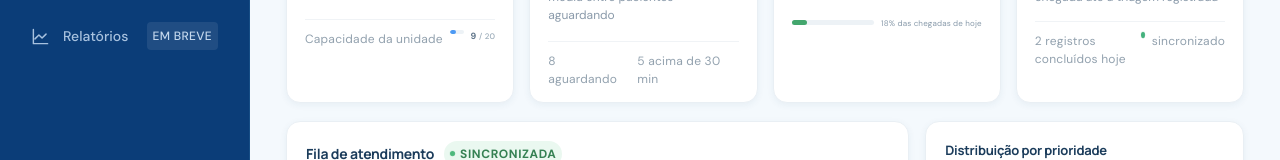
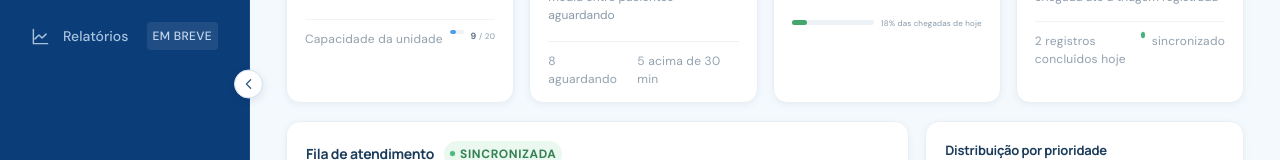
Before and after one commit to Ivirton-Filho/Manchester-Flow, a React (Vite) app: page / in a window 1280 px wide. Shown: the part 316-476 px from the top of the page. Built offline with nearby package versions, Linux system fonts and the light colour scheme.

Commit message:
feat: add collapsible sidebar navigation

```diff
--- a/src/App.jsx
+++ b/src/App.jsx
@@ -21,6 +21,10 @@ export default function App() {
     try { return window.localStorage.getItem('abacaxi-theme') === 'dark' ? 'dark' : 'light' }
     catch { return 'light' }
   })
+  const [sidebarCollapsed, setSidebarCollapsed] = useState(() => {
+    try { return window.localStorage.getItem('abacaxi-sidebar-collapsed') === 'true' }
+    catch { return false }
+  })
   const activeQueueCount = patients.filter(patient => ['Aguardando', 'Em atendimento'].includes(patient.status)).length
   const longWaitCount = patients.filter(patient => patient.status === 'Aguardando' && elapsedWaitMinutes(patient, now) > 30).length
 
@@ -33,6 +37,11 @@ export default function App() {
     document.documentElement.dataset.theme = theme
     try { window.localStorage.setItem('abacaxi-theme', theme) } catch { /* tema permanece ativo nesta sessão */ }
   }, [theme])
+
+  useEffect(() => {
+    try { window.localStorage.setItem('abacaxi-sidebar-collapsed', String(sidebarCollapsed)) }
+    catch { /* estado permanece ativo nesta sessão */ }
+  }, [sidebarCollapsed])
 
   function toggleTheme() {
     setTheme(current => current === 'light' ? 'dark' : 'light')
@@ -97,8 +106,8 @@ export default function App() {
     showNotice('Triagem salva. Paciente adicionado à fila.')
   }
 
-  return <div className="app-shell">
-    <Sidebar activeItem={activeItem} onNavigate={navigate} queueCount={activeQueueCount}/>
+  return <div className={`app-shell ${sidebarCollapsed ? 'sidebar-is-collapsed' : ''}`}>
+    <Sidebar activeItem={activeItem} onNavigate={navigate} queueCount={activeQueueCount} collapsed={sidebarCollapsed} onToggleCollapsed={() => setSidebarCollapsed(value => !value)}/>
     <div className="main-column">
       <Topbar pageName={activeItem === 'Fila de atendimento' ? 'Fila' : activeItem} notificationCount={longWaitCount} theme={theme} onToggleTheme={toggleTheme} onNotice={() => showNotice(longWaitCount ? `${longWaitCount} pacientes aguardam há mais de 30 minutos.` : 'Nenhum paciente aguarda há mais de 30 minutos.')}/>
       {activeItem === 'Fila de atendimento'
--- a/src/components/Sidebar.jsx
+++ b/src/components/Sidebar.jsx
@@ -8,14 +8,15 @@ const navigation = [
   { label: 'Histórico', icon: 'clock' },
 ]
 
-export default function Sidebar({ activeItem, onNavigate, queueCount }) {
-  return <aside className="sidebar">
+export default function Sidebar({ activeItem, onNavigate, queueCount, collapsed = false, onToggleCollapsed }) {
+  return <aside className={`sidebar ${collapsed ? 'sidebar-collapsed' : ''}`}>
+    <button className="sidebar-toggle" type="button" onClick={onToggleCollapsed} aria-label={collapsed ? 'Expandir menu lateral' : 'Recolher menu lateral'} aria-expanded={!collapsed} title={collapsed ? 'Expandir menu' : 'Recolher menu'}><Icon name={collapsed ? 'chevron' : 'chevron-left'} size={17}/></button>
     <Brand />
     <nav className="side-nav" aria-label="Navegação principal">
-      {navigation.map(item => <button key={item.label} className={`nav-item ${activeItem === (item.activeLabel || item.label) ? 'active' : ''}`} onClick={() => onNavigate(item.activeLabel || item.label)}>
-        <Icon name={item.icon}/><span>{item.label}</span>{item.activeLabel && <span className="nav-count">{queueCount}</span>}
+      {navigation.map(item => <button key={item.label} className={`nav-item ${activeItem === (item.activeLabel || item.label) ? 'active' : ''}`} aria-label={item.activeLabel ? `${item.label}, ${queueCount} pacientes na fila` : item.label} title={item.activeLabel ? `${item.label} · ${queueCount} pacientes` : item.label} onClick={() => onNavigate(item.activeLabel || item.label)}>
+        <Icon name={item.icon}/><span className="nav-item-label">{item.label}</span>{item.activeLabel && <span className="nav-count" aria-hidden="true">{queueCount}</span>}
       </button>)}
-      <button className="nav-item nav-item-upcoming" disabled aria-disabled="true"><Icon name="chart"/><span>Relatórios</span><span className="soon-label">EM BREVE</span></button>
+      <button className="nav-item nav-item-upcoming" title="Relatórios · Em breve" aria-label="Relatórios, em breve" disabled aria-disabled="true"><Icon name="chart"/><span className="nav-item-label">Relatórios</span><span className="soon-label">EM BREVE</span></button>
     </nav>
     <div className="sidebar-bottom">
       <div className="support-card"><Icon name="heart" size={19}/><div><strong>Apoio à triagem</strong><small>Decisão sempre profissional</small></div></div>
--- a/src/index.css
+++ b/src/index.css
@@ -567,3 +567,24 @@ button:not(:disabled):active,.priority-choice:active,.symptom-chip:active{transf
 @media(prefers-reduced-motion:reduce){
   *,*::before,*::after{animation-duration:.01ms!important;animation-iteration-count:1!important;scroll-behavior:auto!important;transition-duration:.01ms!important}
 }
+
+/* Navegação lateral expansível. */
+.sidebar{transition:width .24s var(--motion-ease),padding .24s var(--motion-ease)}
+.main-column{transition:margin-left .24s var(--motion-ease)}
+.sidebar-toggle{position:absolute;top:50%;right:-14px;z-index:8;width:29px;height:29px;display:grid;place-items:center;border:1px solid #cfe0ef;border-radius:50%;background:#fff;color:#315c82;box-shadow:0 3px 9px #102b461a;transform:translateY(-50%)}
+.sidebar-toggle:hover{background:#eaf4ff;color:#0757aa;transform:translateY(-50%) scale(1.06)}
+.sidebar-is-collapsed .sidebar{width:76px;padding-left:12px;padding-right:12px}
+.sidebar-is-collapsed .main-column{margin-left:76px}
+.sidebar-is-collapsed .brand{justify-content:center;padding:0;margin-left:0;margin-right:0}
+.sidebar-is-collapsed .brand-copy,.sidebar-is-collapsed .nav-item-label,
+.sidebar-is-collapsed .nav-count,.sidebar-is-collapsed .soon-label,
+.sidebar-is-collapsed .support-card>div{display:none}
+.sidebar-is-collapsed .side-nav{align-items:center}
+.sidebar-is-collapsed .nav-item{width:48px;justify-content:center;gap:0;padding:0}
+.sidebar-is-collapsed .nav-item.active:before{left:-12px}
+.sidebar-is-collapsed .support-card{justify-content:center;min-height:48px;padding:8px;margin:0 0 9px}
+:root[data-theme="dark"] .sidebar-toggle{background:#203b55;border-color:#49627c;color:#e5effa;box-shadow:0 3px 9px #0004}
+:root[data-theme="dark"] .sidebar-toggle:hover{background:#2b4b69;color:#fff}
+@media(max-width:1200px){.sidebar-is-collapsed .sidebar{width:76px}.sidebar-is-collapsed .main-column{margin-left:76px}}
+@media(max-width:640px){.sidebar-is-collapsed .sidebar{display:none}.sidebar-is-collapsed .main-column{margin-left:0}}
+@media(prefers-reduced-motion:reduce){.sidebar,.main-column{transition:none}}
```
